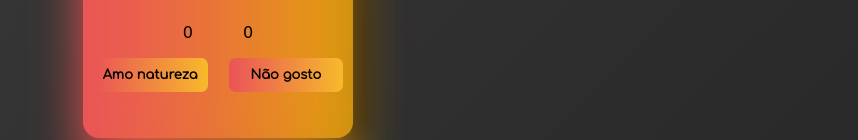
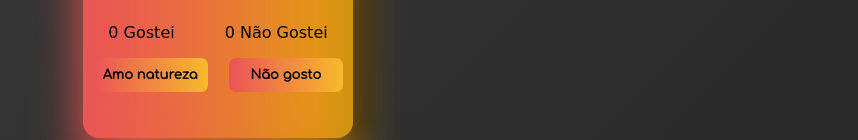
Before and after one commit to SFXbiel/card-votacao, a plain HTML site: page index.html in a window 1280 px wide. Both pictures are taken after a click on the button "Reset". Shown: the part 470-610 px from the top of the page, without its empty margins (422-1280 px from the left). Drawn offline with Linux system fonts and the light colour scheme; a web font is replaced by a local one.

Commit message:
Concertando bug
Concertando bug

```diff
--- a/index.html
+++ b/index.html
@@ -16,8 +16,8 @@
         <img src="image/image.svg"
             alt="Mulher em cima do cavalo na natureza">
         <div class="resultados">
-            <p id="fofo">O</p>
-            <p id="naofofo">0</p>
+            <p id="fofo">O Gostei</p>
+            <p id="naofofo">0 Não Gostei</p>
         </div>
 
         <div class="botoes">
--- a/script.js
+++ b/script.js
@@ -1,17 +1,20 @@
 let counter = 0;
 function positivo() {
-    counter = counter + 1;
+    counter += 1;
     document.getElementById("fofo").innerHTML = counter + " Gostei";
 }
 
 let noCounter = 0;
 function negativo() {
     noCounter = noCounter + 1;
-    document.getElementById("naofofo").innerHTML = noCounter + " Não gostei";
+    document.getElementById("naofofo").innerHTML = noCounter + " Não Gostei";
 }
 
 function reset() {
-    document.getElementById("reset").value = " ";
-    document.getElementById("fofo").innerHTML = "0";
-    document.getElementById("naofofo").innerHTML = "0";
+    document.getElementById("reset").value = "0";
+    document.getElementById("fofo").innerHTML = "0 Gostei";
+    document.getElementById("naofofo").innerHTML = "0 Não Gostei";
+
+    noCounter = 0
+    counter = 0
 }
```
